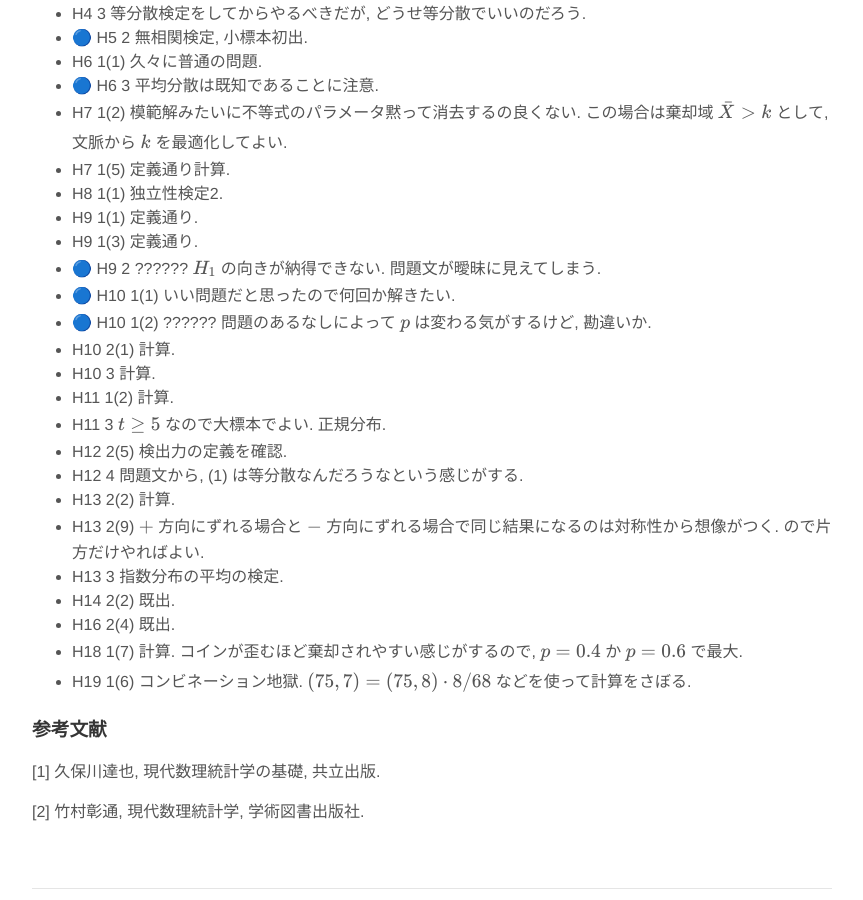
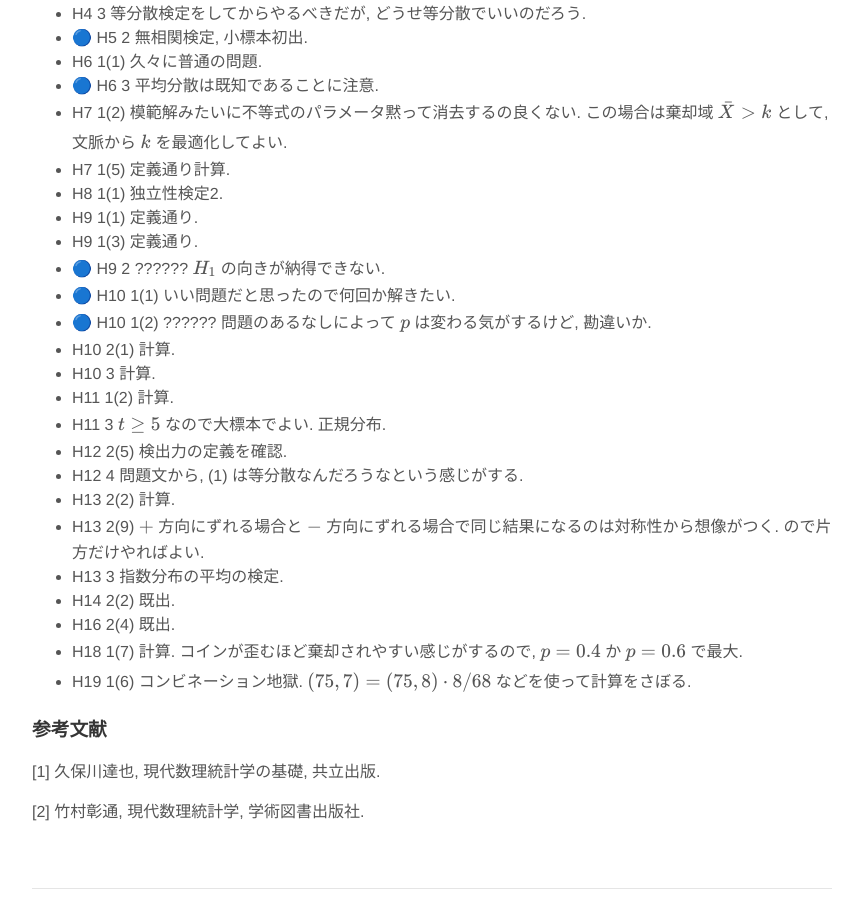
Before and after one commit to europf/europf.github.io, a Jekyll site: the page built from _posts/2021-10-10-ac-math-stat.md, in a window 1280 px wide and 900 px high, scrolled down 4896 px. Shown: the whole window, without its empty margins (208-1071 px from the left). Built offline with Jekyll 4.4.1, drawn with Linux system fonts in a browser that asks for light colours; nearby versions of some CDN libraries.

Commit message:
１２章

```diff
--- a/_posts/2021-10-10-ac-math-stat.md
+++ b/_posts/2021-10-10-ac-math-stat.md
@@ -168,7 +168,7 @@ excerpt_separator: <!--more-->
 - H8 1(1) 独立性検定2.
 - H9 1(1) 定義通り.
 - H9 1(3) 定義通り.
-- 🔵 H9 2 ?????? $H_1$ の向きが納得できない. 問題文が曖昧に見えてしまう.
+- 🔵 H9 2 ?????? $H_1$ の向きが納得できない.
 - 🔵 H10 1(1) いい問題だと思ったので何回か解きたい.
 - 🔵 H10 1(2) ?????? 問題のあるなしによって $p$ は変わる気がするけど, 勘違いか.
 - H10 2(1) 計算.
```
